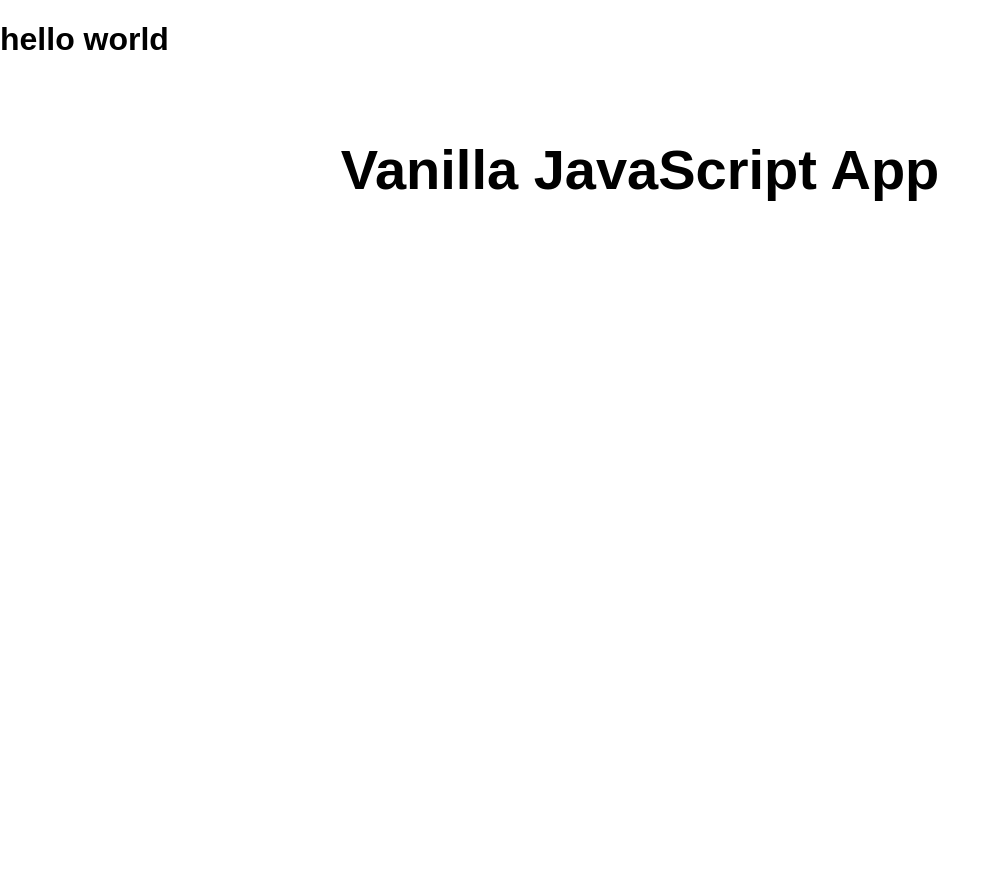
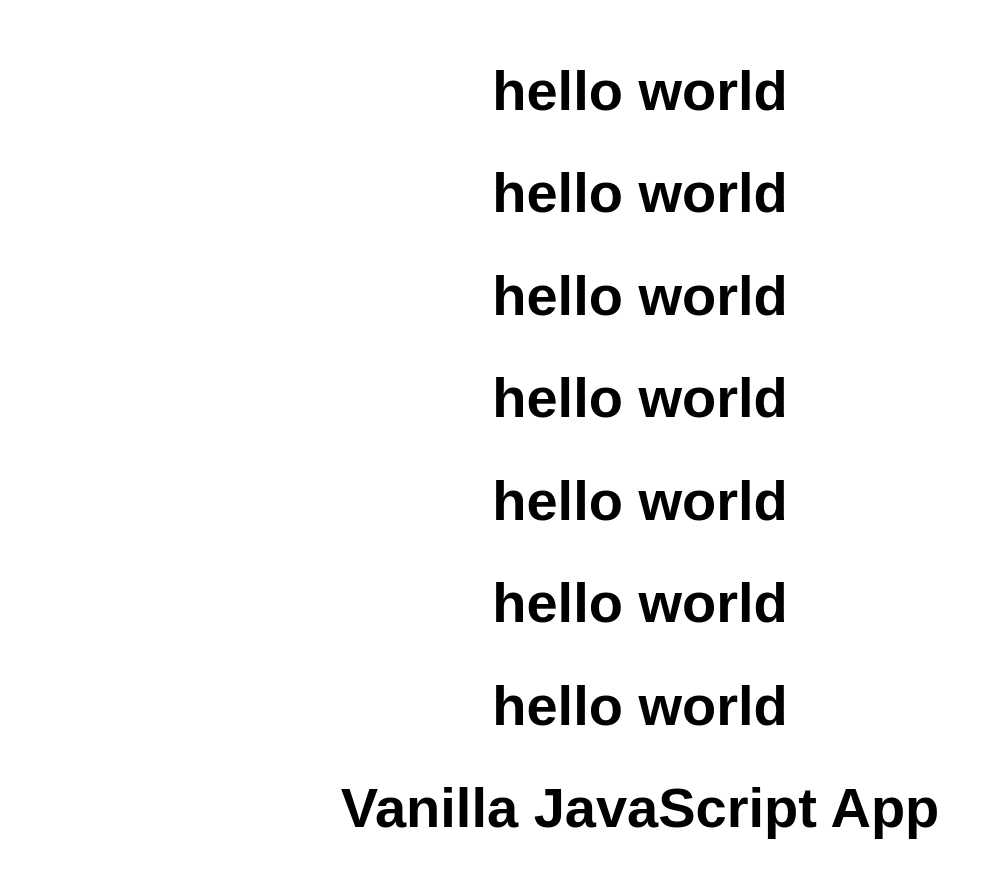
Before and after one commit to Mdenayath/enayath1, a website: page src/index.html in a window 1280 px wide. Shown: the whole page, without its empty margins (0-998 px from the left). Before the commit the page ends 800 px from the top, so only its background shows below. Drawn offline with Linux system fonts and the light colour scheme.

Commit message:
enayath changes

```diff
--- a/src/index.html
+++ b/src/index.html
@@ -6,11 +6,19 @@
   <meta name="viewport" content="width=device-width, initial-scale=1.0">
   <link rel="stylesheet" href="styles.css">
   <title>Vanilla JavaScript App</title>
-  <h1>hello world</h1>
+
 </head>
 
 <body>
   <main>
+    <h1>hello world</h1>
+    <h1>hello world</h1>
+    <h1>hello world</h1>
+    <h1>hello world</h1>
+    <h1>hello world</h1>
+    <h1>hello world</h1>
+    <h1>hello world</h1>
+
     <h1>Vanilla JavaScript App</h1>
   </main>
 </body>
```
